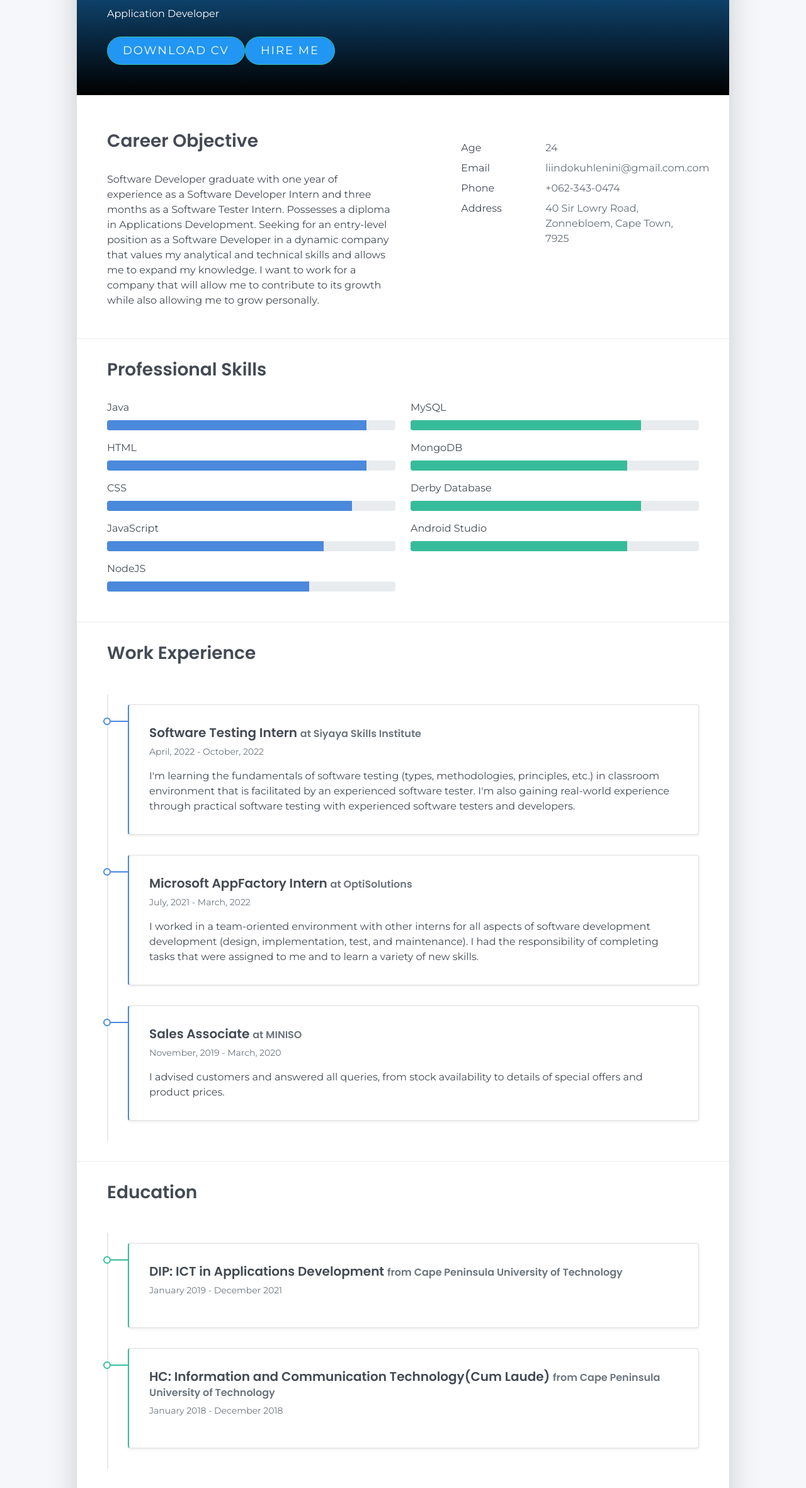
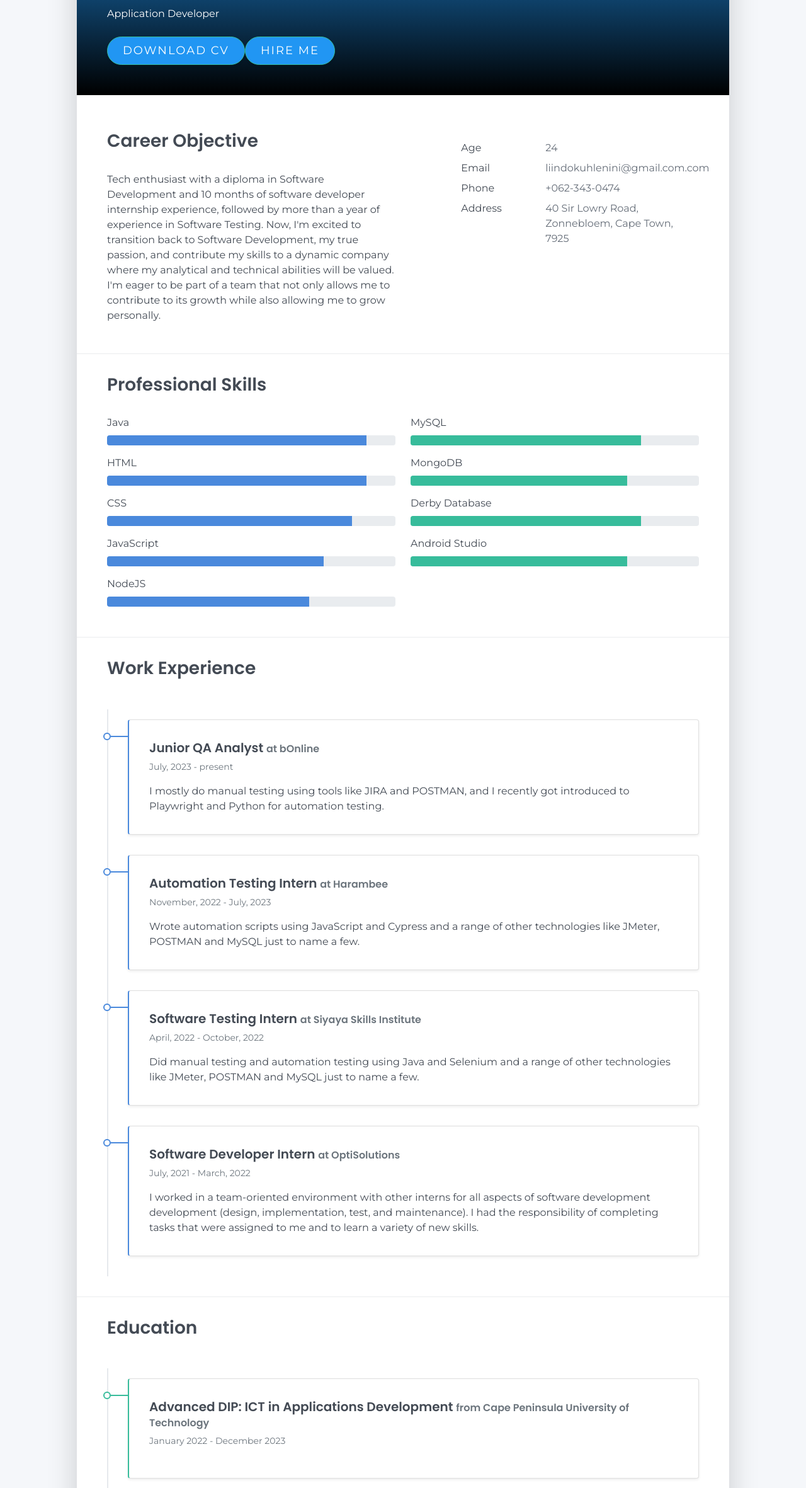
Before and after one commit to LindokuhleNini/portfolio, a plain HTML site: page resume.html in a window 1280 px wide. Shown: the part 198-2560 px from the top of the page at 63% size. Drawn offline with Linux system fonts and the light colour scheme; files that its build step writes are made by us from their sources.

Commit message:
new changes

```diff
--- a/resume.html
+++ b/resume.html
@@ -54,11 +54,10 @@
     <div class="row">
       <div class="col-md-6">
         <h2 class="h3 mb-3">Career Objective</h2>
-        <p>Software Developer graduate with one year of experience as a Software Developer Intern and three months
-          as a Software Tester Intern. Possesses a diploma in Applications Development. Seeking for an entry-level
-          position as a Software Developer in a dynamic company that values my analytical and technical skills and
-          allows me to expand my knowledge. I want to work for a company that will allow me to contribute to its
-          growth while also allowing me to grow personally.</p>
+        <p>Tech enthusiast with a diploma in Software Development and 10 months of software developer internship experience,
+          followed by more than a year of experience in Software Testing. Now, I'm excited to transition back to Software Development,
+          my true passion, and contribute my skills to a dynamic company where my analytical and technical abilities will be valued.
+          I'm eager to be part of a team that not only allows me to contribute to its growth while also allowing me to grow personally.</p>
       </div>
       <div class="col-md-5 offset-md-1">
         <div class="row mt-2">
@@ -151,27 +150,32 @@
     <div class="timeline">
       <div class="timeline-card timeline-card-primary card shadow-sm">
         <div class="card-body">
-          <div class="h5 mb-1">Software Testing Intern <span class="text-muted h6">at Siyaya Skills Institute</span></div>
-          <div class="text-muted text-small mb-2">April, 2022 - October, 2022</div>
-          <div>I'm learning the fundamentals of software testing (types, methodologies, principles, etc.) in classroom environment that is facilitated by an experienced software tester.
-            I'm also gaining real-world experience through practical software testing with experienced software testers and developers.
-          </div>
+          <div class="h5 mb-1">Junior QA Analyst <span class="text-muted h6">at bOnline</span></div>
+          <div class="text-muted text-small mb-2">July, 2023 - present</div>
+          <div>I mostly do manual testing using tools like JIRA and POSTMAN, and I recently got introduced to Playwright and Python for automation testing.</div>
         </div>
       </div>
       <div class="timeline-card timeline-card-primary card shadow-sm">
         <div class="card-body">
-          <div class="h5 mb-1">Microsoft AppFactory Intern <span class="text-muted h6">at OptiSolutions</span></div>
+          <div class="h5 mb-1">Automation Testing Intern <span class="text-muted h6">at Harambee</span></div>
+          <div class="text-muted text-small mb-2">November, 2022 - July, 2023</div>
+          <div>Wrote automation scripts using JavaScript and Cypress and a range of other technologies like JMeter, POSTMAN and MySQL just to name a few.</div>
+        </div>
+      </div>
+      <div class="timeline-card timeline-card-primary card shadow-sm">
+        <div class="card-body">
+          <div class="h5 mb-1">Software Testing Intern <span class="text-muted h6">at Siyaya Skills Institute</span></div>
+          <div class="text-muted text-small mb-2">April, 2022 - October, 2022</div>
+          <div>Did manual testing and automation testing using Java and Selenium and a range of other technologies like JMeter, POSTMAN and MySQL just to name a few.</div>
+        </div>
+      </div>
+      <div class="timeline-card timeline-card-primary card shadow-sm">
+        <div class="card-body">
+          <div class="h5 mb-1">Software Developer Intern <span class="text-muted h6">at OptiSolutions</span></div>
           <div class="text-muted text-small mb-2">July, 2021 - March, 2022</div>
           <div>I worked in a team-oriented environment with other interns for all aspects of software development development (design, implementation, test, and maintenance).
             I had the responsibility of completing tasks that were assigned to me and to learn a variety of new skills.
           </div>
-        </div>
-      </div>
-      <div class="timeline-card timeline-card-primary card shadow-sm">
-        <div class="card-body">
-          <div class="h5 mb-1">Sales Associate <span class="text-muted h6">at MINISO</span></div>
-          <div class="text-muted text-small mb-2">November, 2019 - March, 2020</div>
-          <div>I advised customers and answered all queries, from stock availability to details of special offers and product prices.</div>
         </div>
       </div>
 
@@ -182,6 +186,12 @@
   <div class="education-section px-3 px-lg-4 pb-4">
     <h2 class="h3 mb-4">Education</h2>
     <div class="timeline">
+      <div class="timeline-card timeline-card-success card shadow-sm">
+        <div class="card-body">
+          <div class="h5 mb-1">Advanced DIP: ICT in Applications Development <span class="text-muted h6">from Cape Peninsula University of Technology</span></div>
+          <div class="text-muted text-small mb-2">January 2022 - December 2023</div>
+        </div>
+      </div>
       <div class="timeline-card timeline-card-success card shadow-sm">
         <div class="card-body">
           <div class="h5 mb-1">DIP: ICT in Applications Development <span class="text-muted h6">from Cape Peninsula University of Technology</span></div>
```
Also changed, not shown: index.html (+11 -11 lines), images/my portfolio picture.jpg (added).
